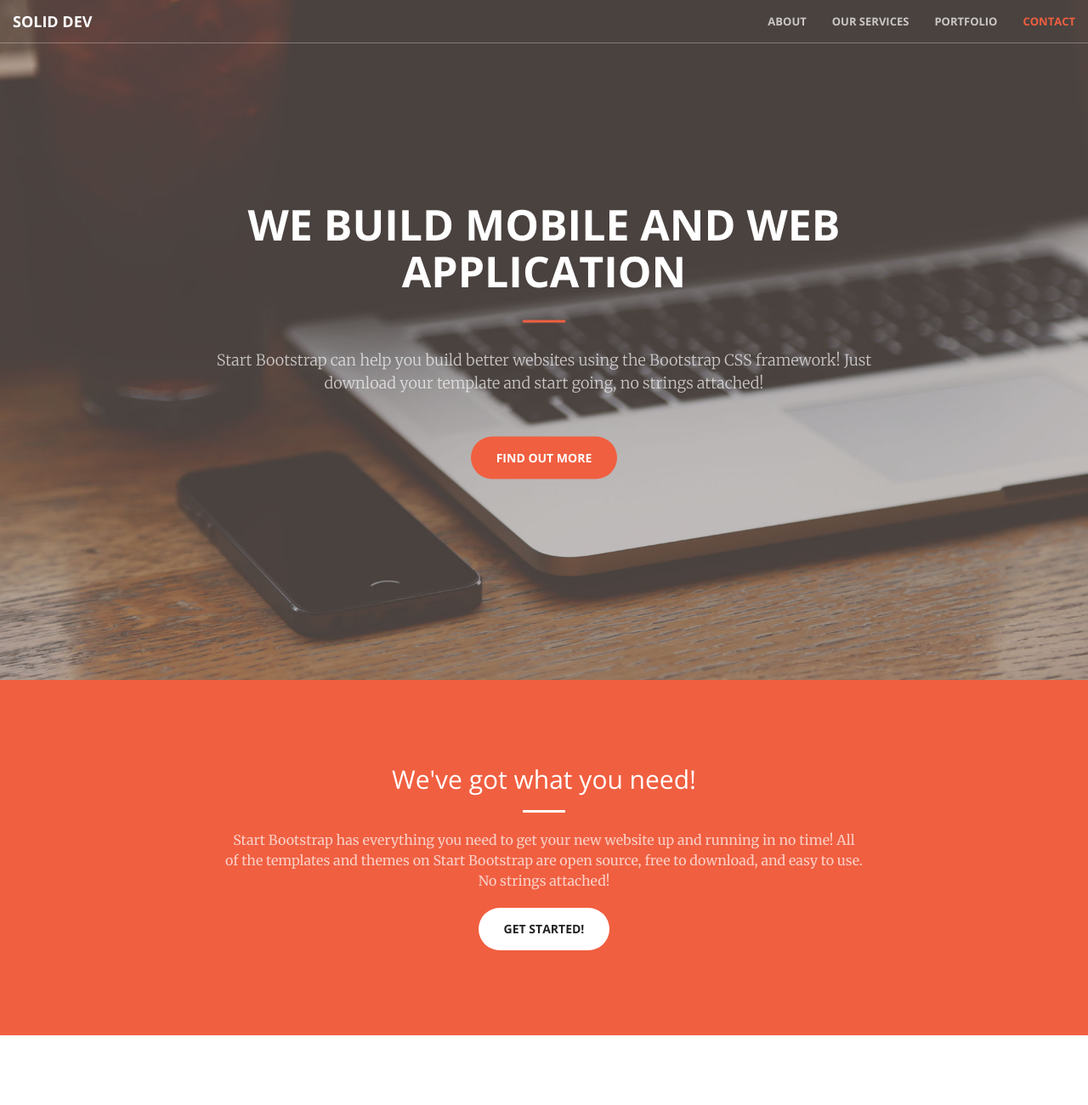
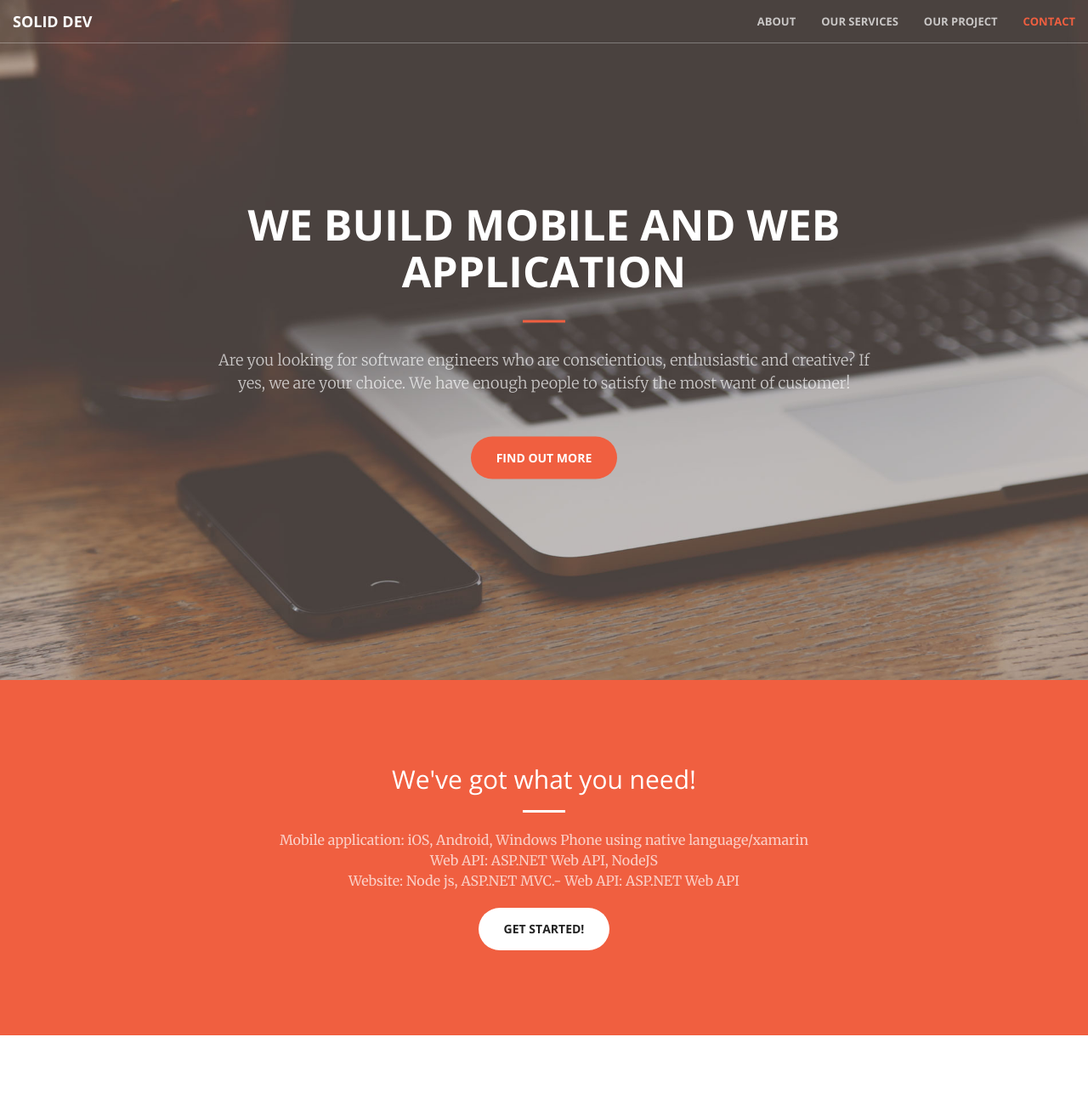
Before and after one commit to solid-dev/solid-dev, a website: page index.html in a window 1280 px wide. Shown: the top 1300 px of the page at 85% size. Drawn offline with nearby package versions, Linux system fonts and the light colour scheme.

Commit message:
Fix somethign

```diff
--- a/index.html
+++ b/index.html
@@ -56,7 +56,7 @@
                         <a class="page-scroll" href="#services">Our Services</a>
                     </li>
                     <li>
-                        <a class="page-scroll" href="#portfolio">Portfolio</a>
+                        <a class="page-scroll" href="#portfolio">Our Project</a>
                     </li>
                     <li>
                         <a class="page-scroll" href="#contact">Contact</a>
@@ -73,7 +73,7 @@
             <div class="header-content-inner">
                 <h1 id="homeHeading">We build mobile and web application</h1>
                 <hr>
-                <p>Start Bootstrap can help you build better websites using the Bootstrap CSS framework! Just download your template and start going, no strings attached!</p>
+                <p>Are you looking for software engineers who are conscientious, enthusiastic and creative? If yes, we are your choice. We have enough people to satisfy the most want of customer!</p>
                 <a href="#about" class="btn btn-primary btn-xl page-scroll">Find Out More</a>
             </div>
         </div>
@@ -85,7 +85,11 @@
                 <div class="col-lg-8 col-lg-offset-2 text-center">
                     <h2 class="section-heading">We've got what you need!</h2>
                     <hr class="light">
-                    <p class="text-faded">Start Bootstrap has everything you need to get your new website up and running in no time! All of the templates and themes on Start Bootstrap are open source, free to download, and easy to use. No strings attached!</p>
+                    <p class="text-faded">
+                         Mobile application: iOS, Android, Windows Phone using native language/xamarin <br>
+                         Web API: ASP.NET Web API, NodeJS<br>
+                         Website: Node js, ASP.NET MVC.- Web API: ASP.NET Web API
+                    </p>
                     <a href="#services" class="page-scroll btn btn-default btn-xl sr-button">Get Started!</a>
                 </div>
             </div>
```
